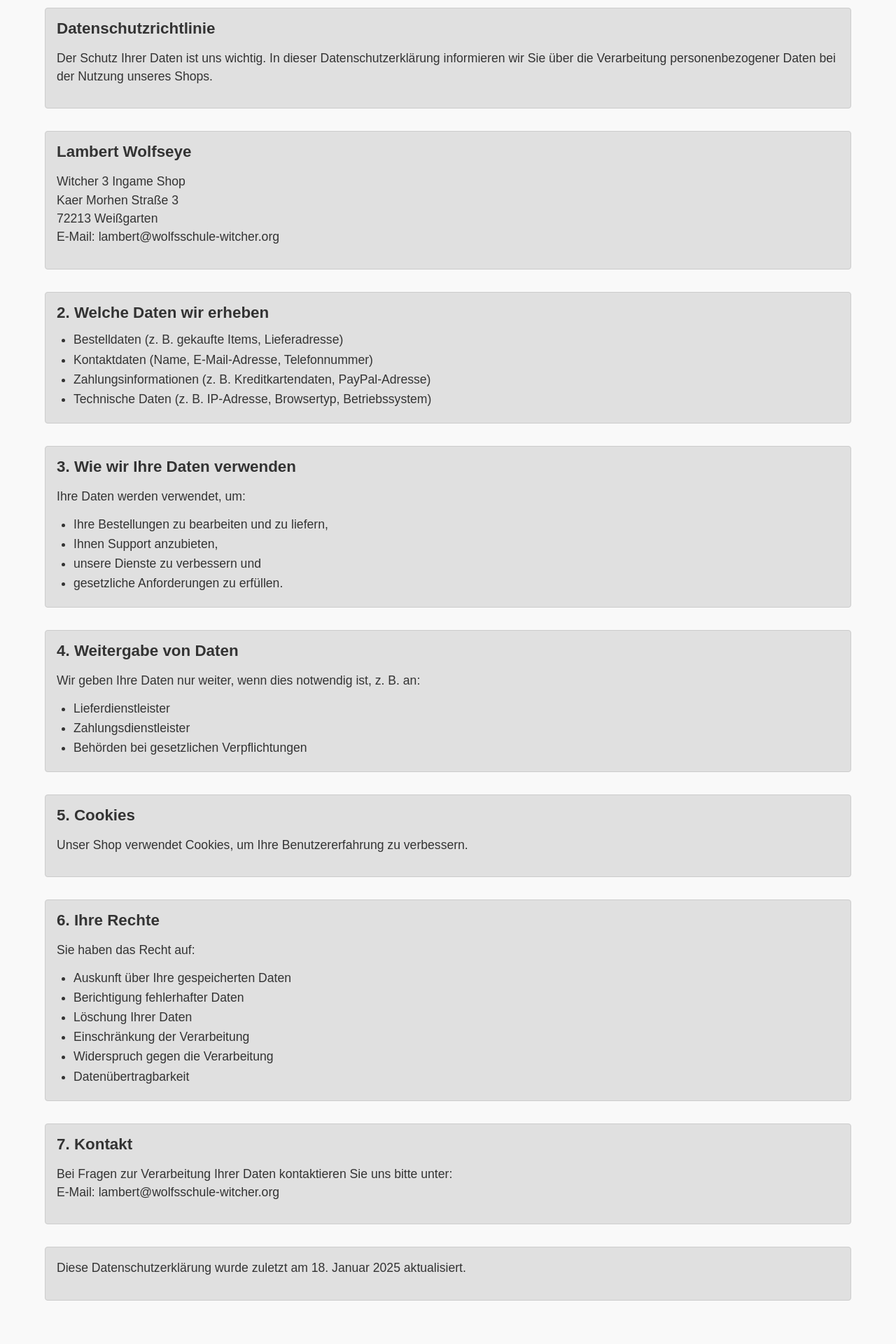
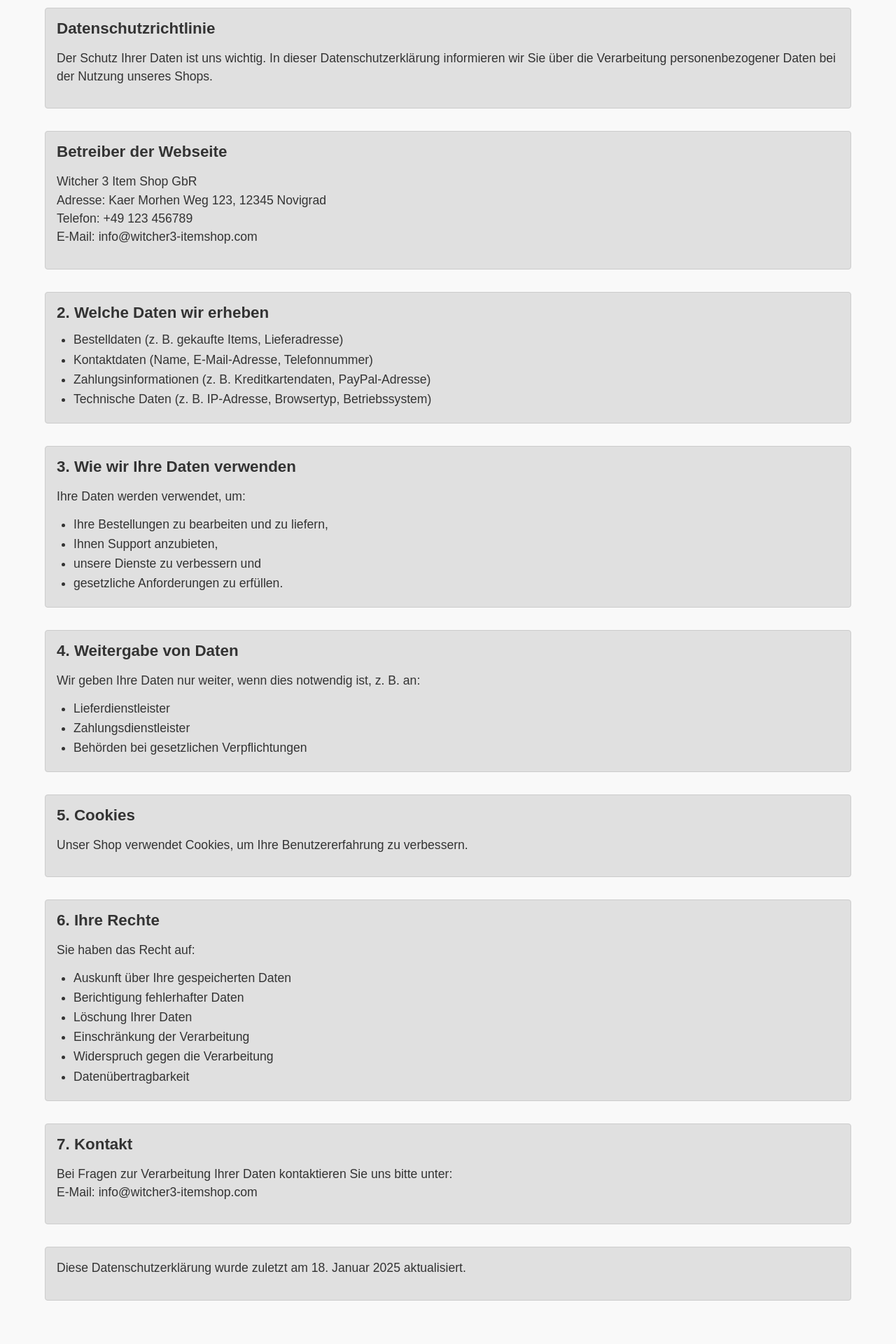
Before and after one commit to ngvertigo/WebProjekt, a PHP site: page /datenschutz in a window 1280 px wide. Shown: the part 381-2301 px from the top of the page at 70% size. Run offline with PHP 8.4, Linux system fonts and the light colour scheme.

Commit message:
Update datenschutz.php

```diff
--- a/pages/datenschutz.php
+++ b/pages/datenschutz.php
@@ -36,11 +36,11 @@
             </article>
 
             <article class="wiki-article">
-                <h2 class="wiki-article-h">Lambert Wolfseye</h2>
-                <p class="wiki-article-p">Witcher 3 Ingame Shop<br>
-                Kaer Morhen Straße 3<br>
-                72213 Weißgarten<br>
-                E-Mail: lambert@wolfsschule-witcher.org </p>
+                <h2 class="wiki-article-h">Betreiber der Webseite</h2>
+                <p class="wiki-article-p">Witcher 3 Item Shop GbR<br>
+                Adresse: Kaer Morhen Weg 123, 12345 Novigrad<br>
+                Telefon: +49 123 456789<br>
+                E-Mail: info@witcher3-itemshop.com </p>
             </article>
 
             <article class="wiki-article">
@@ -95,7 +95,7 @@
             <article class="wiki-article">
                 <h2 class="wiki-article-h">7. Kontakt</h2>
                 <p class="wiki-article-p">Bei Fragen zur Verarbeitung Ihrer Daten kontaktieren Sie uns bitte unter:<br>
-                E-Mail: lambert@wolfsschule-witcher.org </p>
+                E-Mail: info@witcher3-itemshop.com </p>
             </article>
 
             <article class="wiki-article">
```
